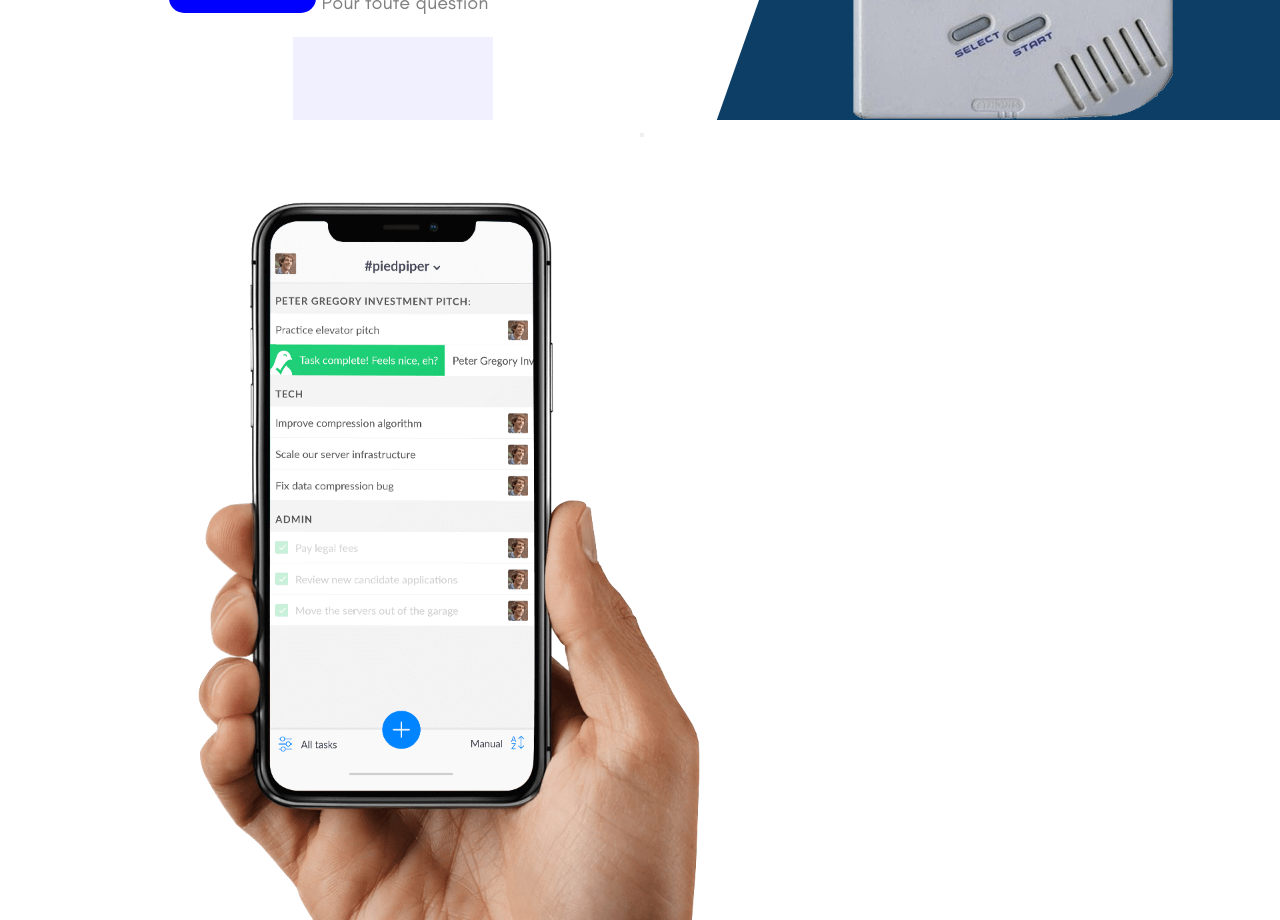
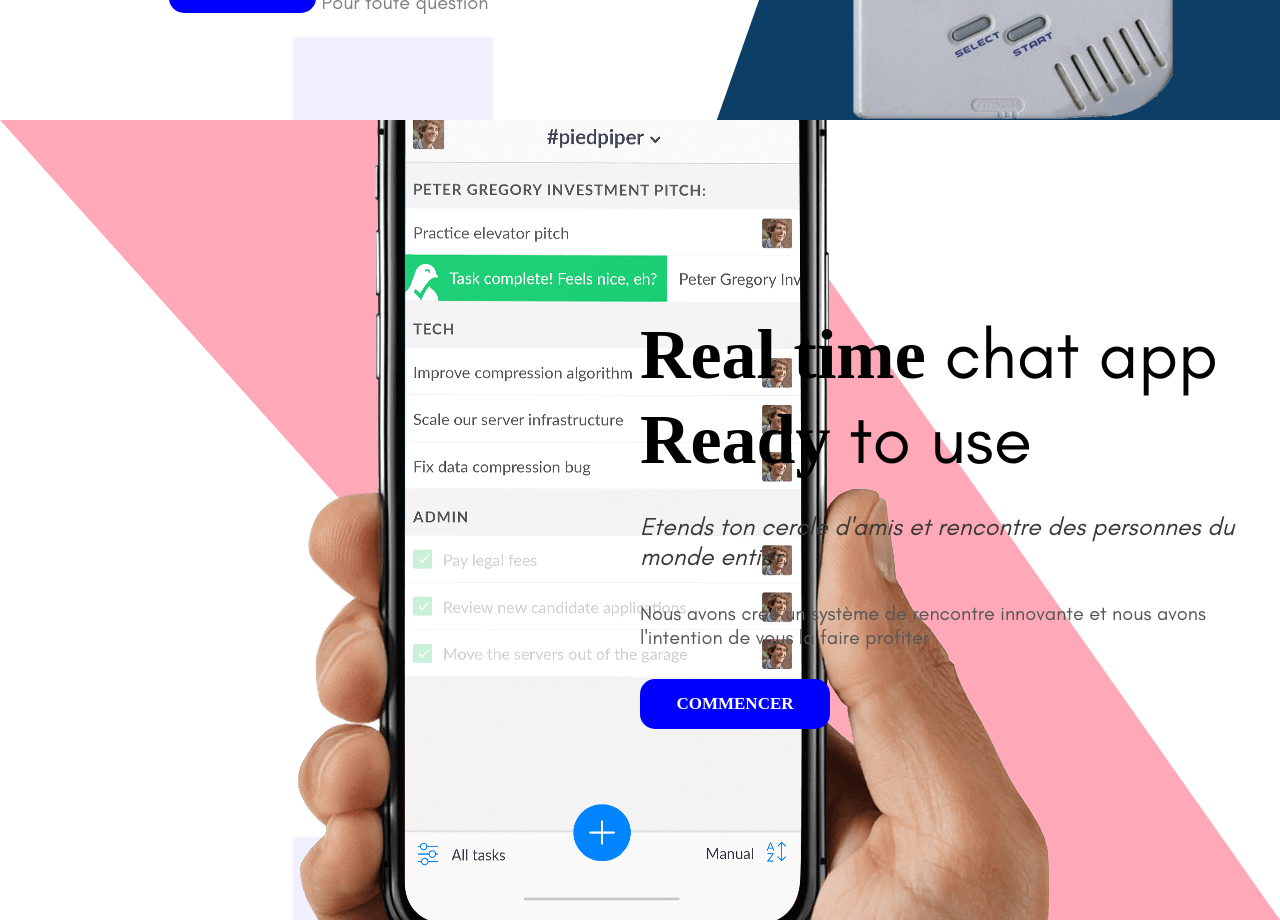
Before and after one commit to xand974/ResponsiveAndDesignApp, a React (Create React App) app in the folder front/: page / in a window 1280 px wide. Shown: the part 680-1600 px from the top of the page. Built offline with nearby package versions, Linux system fonts and the light colour scheme; a web font is replaced by a local one.

Commit message:
ajout feature section

```diff
--- a/front/src/App.js
+++ b/front/src/App.js
@@ -1,22 +1,32 @@
 import Feature from "components/Feature";
 import Intro from "components/Intro";
 import Navbar from "components/Navbar";
-import styled from "styled-components";
+import styled, { css } from "styled-components";
 
 const Container = styled.div`
   height: 100vh;
   overflow: hidden;
   position: relative;
 `;
-const Shape = styled.div`
-  background: #0d3f66;
-  clip-path: polygon(78% 0, 100% 0, 100% 100%, 56% 100%);
+const IntoShape = css`
   z-index: -1;
   position: absolute;
   width: 100%;
   height: 100%;
   top: 0;
   left: 0;
+`;
+
+const Shape = styled.div`
+  ${IntoShape}
+  background: #0d3f66;
+  clip-path: polygon(78% 0, 100% 0, 100% 100%, 56% 100%);
+`;
+
+const FeatureShape = styled.div`
+  ${IntoShape}
+  background: #ffa8b8;
+  clip-path: polygon(0 0, 56% 0%, 100% 100%, 56% 100%);
 `;
 
 const App = () => {
@@ -28,6 +38,7 @@ const App = () => {
         <Intro />
       </Container>
       <Container>
+        <FeatureShape />
         <Feature />
       </Container>
     </>
--- a/front/src/components/Feature.jsx
+++ b/front/src/components/Feature.jsx
@@ -1,9 +1,11 @@
 import React from "react";
 import styled from "styled-components";
 import phone from "../images/phone.png";
+import AnimatedShapes from "./AnimatedShapes";
 const Container = styled.div`
   display: flex;
   height: 100vh;
+  align-items: center;
 `;
 
 const Left = styled.div`
@@ -12,6 +14,9 @@ const Left = styled.div`
 
 const Right = styled.div`
   width: 50%;
+  display: flex;
+  flex-direction: column;
+  justify-content: center;
 `;
 
 const Image = styled.img`
@@ -19,10 +24,32 @@ const Image = styled.img`
   object-fit: cover;
 `;
 
-const Title = styled.span``;
-const Subtitle = styled.span``;
-const Description = styled.p``;
-const Button = styled.button``;
+const Title = styled.span`
+  font-size: 70px;
+`;
+const Subtitle = styled.span`
+  font-size: 25px;
+  font-style: italic;
+  color: #383838;
+  margin-top: 30px;
+`;
+const Description = styled.p`
+  font-size: 20px;
+  margin-top: 30px;
+  color: #565656;
+`;
+const Button = styled.button`
+  width: 190px;
+  padding: 15px 25px;
+  background-color: #0000ff;
+  margin-top: 30px;
+  border: none;
+  color: white;
+  font-size: 17px;
+  border-radius: 15px;
+  font-weight: bold;
+  cursor: pointer;
+`;
 
 export default function Feature() {
   return (
@@ -31,11 +58,22 @@ export default function Feature() {
         <Image src={phone} />
       </Left>
       <Right>
-        <Title></Title>
-        <Subtitle></Subtitle>
-        <Description></Description>
-        <Button></Button>
+        <Title>
+          <b>Real time</b> chat app
+        </Title>
+        <Title>
+          <b>Ready</b> to use
+        </Title>
+        <Subtitle>
+          Etends ton cercle d'amis et rencontre des personnes du monde entier.{" "}
+        </Subtitle>
+        <Description>
+          Nous avons crée un système de rencontre innovante et nous avons
+          l'intention de vous la faire profiter{" "}
+        </Description>
+        <Button>COMMENCER</Button>
       </Right>
+      <AnimatedShapes />
     </Container>
   );
 }
```
